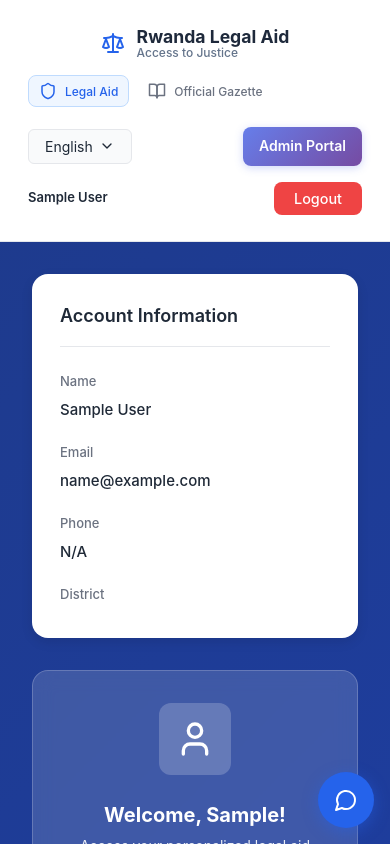
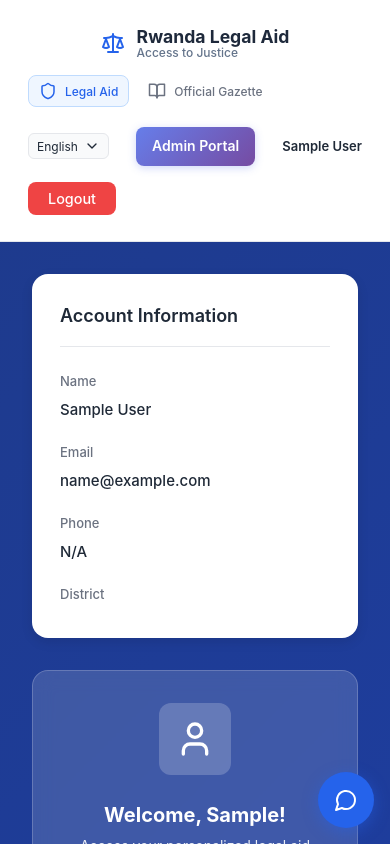
Before and after one commit to Mpatrick12/Digital-Legal-Aid, a React (Vite) app in the folder frontend/: page /dashboard in a window 390 px wide. Shown: the top 844 px of the page. Built offline with nearby package versions, Linux system fonts and the light colour scheme; sample sign-in values are in the browser's storage.

Commit message:
fix: correct class name mismatches in Dashboard 480px breakpoint (lang-selector → language-selector, remove non-existent user-avatar)

```diff
--- a/frontend/src/pages/Dashboard.css
+++ b/frontend/src/pages/Dashboard.css
@@ -462,12 +462,6 @@
     gap: 8px;
   }
 
-  .user-avatar {
-    width: 32px;
-    height: 32px;
-    font-size: 14px;
-  }
-
   .user-details .user-email {
     display: none;
   }
@@ -497,7 +491,7 @@
     height: 40px;
   }
 
-  .lang-selector {
+  .language-selector {
     font-size: 12px;
     padding: 4px 8px;
   }
```
